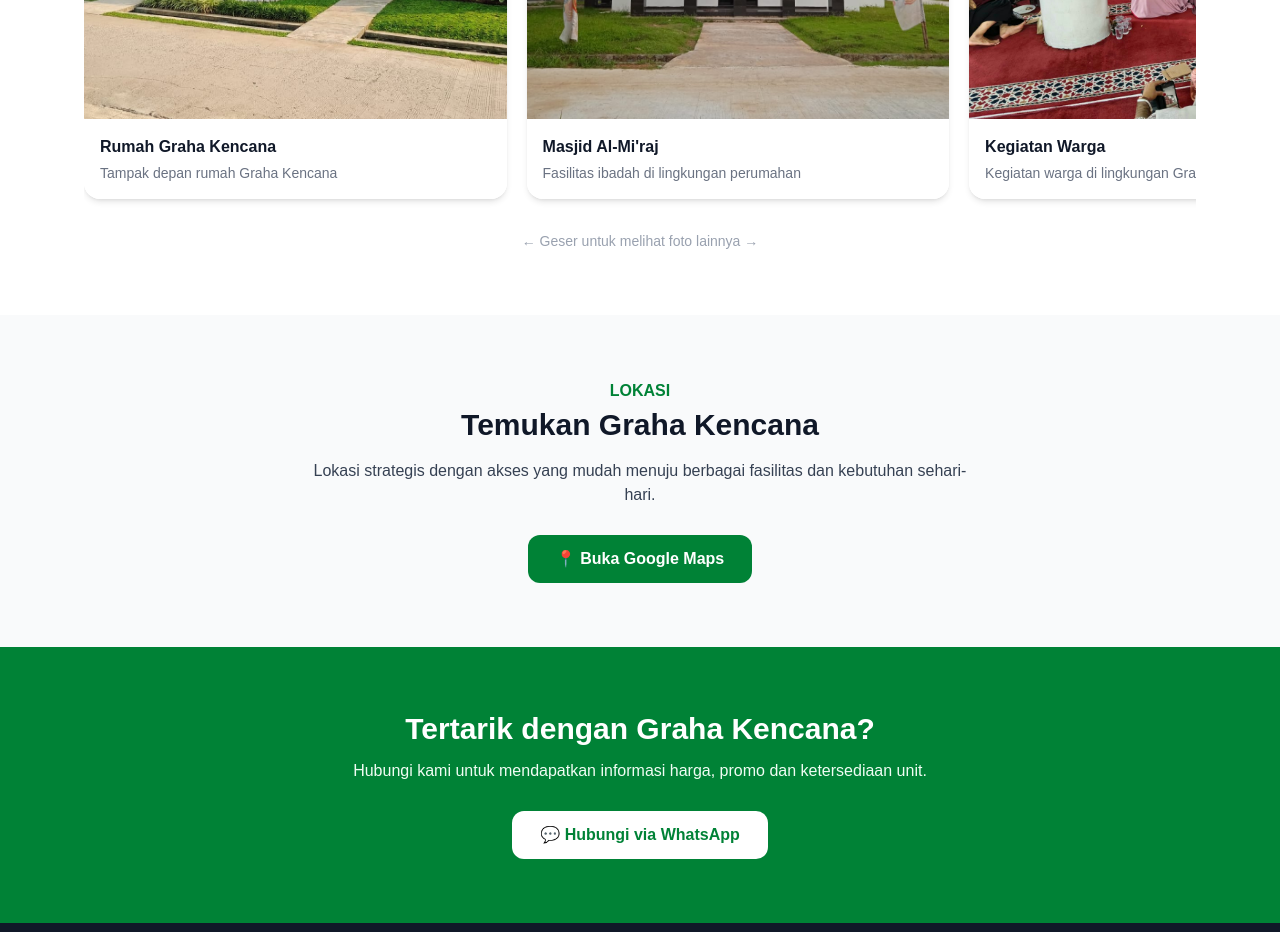
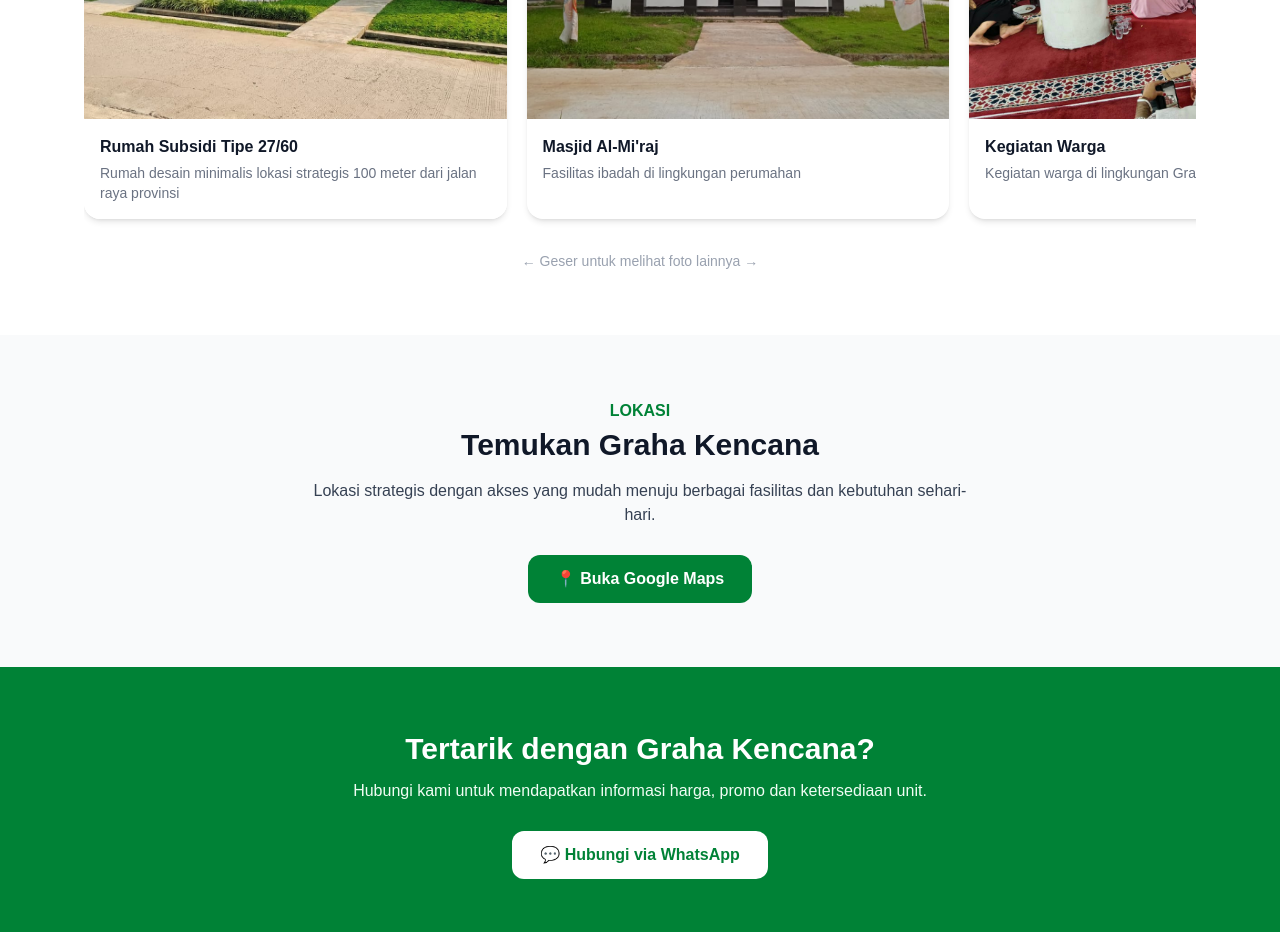
Before and after one commit to Vincentius-spec/graha-kencana, a Next.js app: page / in a window 1280 px wide. Shown: the part 2120-3052 px from the top of the page. Built offline with nearby package versions, Linux system fonts and the light colour scheme.

Commit message:
update website Graha Kencana

```diff
--- a/app/page.tsx
+++ b/app/page.tsx
@@ -8,8 +8,8 @@ export default function Home() {
   const photos = [
     {
       src: "/rumah-depan.jpeg",
-      title: "Rumah Graha Kencana",
-      description: "Tampak depan rumah Graha Kencana",
+      title: "Rumah Subsidi Tipe 27/60",
+      description: "Rumah desain minimalis lokasi strategis 100 meter dari jalan raya provinsi",
     },
     {
       src: "/masjid.jpeg",
```
